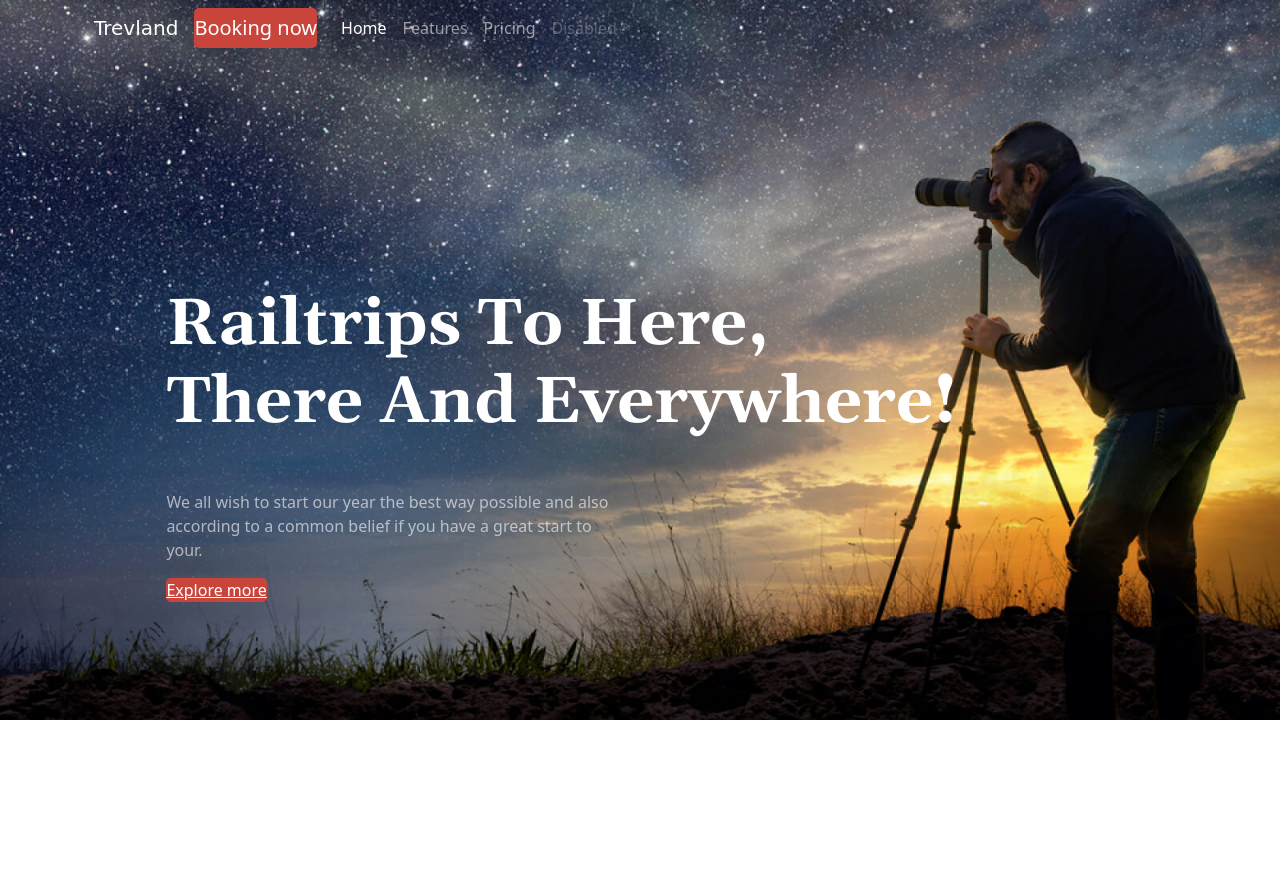
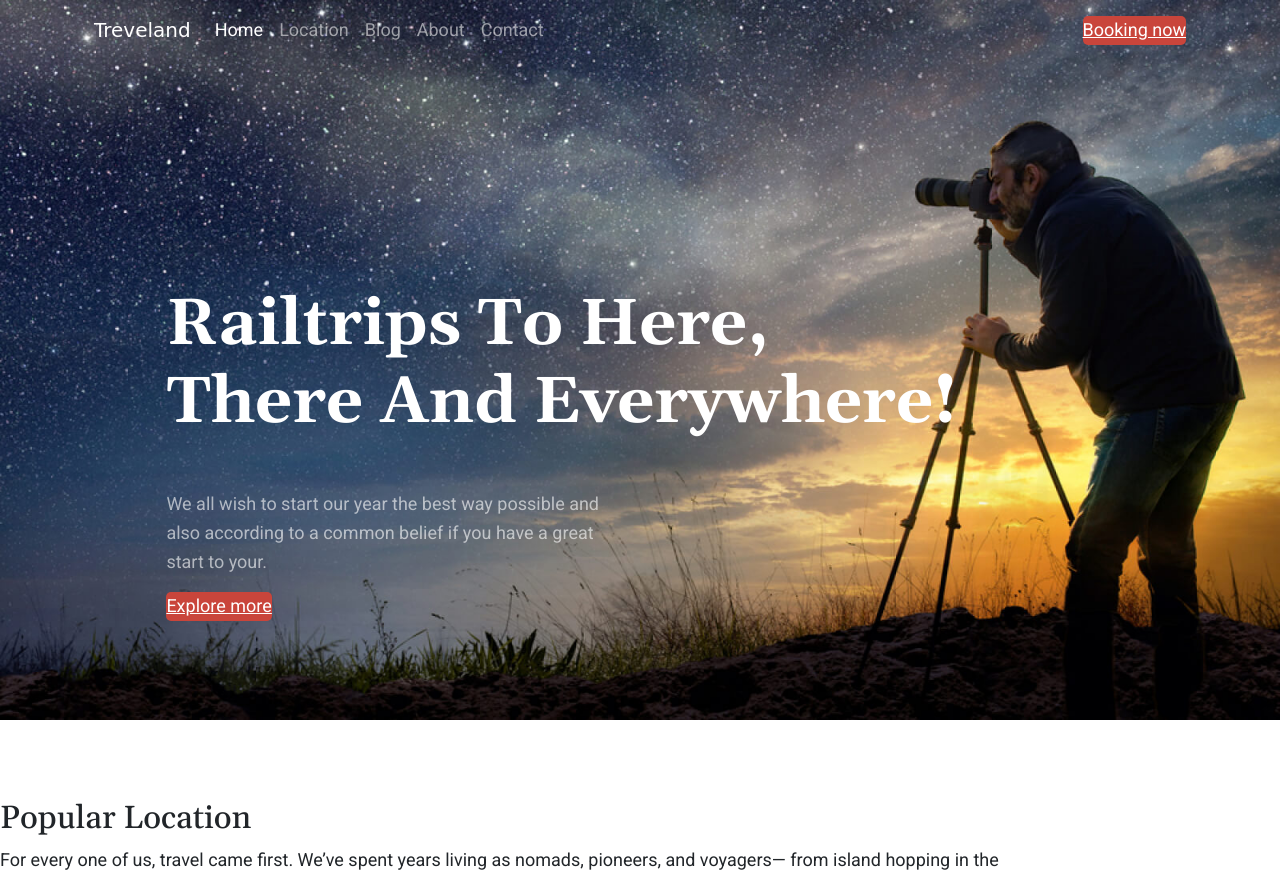
Before and after one commit to tortilla72/gb_traveland, a plain HTML site: page index.html in a window 1280 px wide. Shown: the top 878 px of the page. Before the commit the page ends 800 px from the top, so only its background shows below. Drawn offline with nearby package versions, Linux system fonts and the light colour scheme; a web font is replaced by a local one.

Commit message:
Update index.html

```diff
--- a/index.html
+++ b/index.html
@@ -5,40 +5,44 @@
     <meta charset="utf-8">
     <meta name="viewport" content="width=device-width, initial-scale=1">
 
-		<link rel="stylesheet" type="text/css" href="style.css">
 		<link rel="preconnect" href="https://fonts.gstatic.com">
 		<link href="https://fonts.googleapis.com/css2?family=Gelasio:wght@500;700&family=Ribeye&family=Roboto:wght@400;500&display=swap" rel="stylesheet">
 
     <!-- Bootstrap CSS -->
-    <link href="https://cdn.jsdelivr.net/npm/bootstrap@5.0.0-beta3/dist/css/bootstrap.min.css" rel="stylesheet" integrity="sha384-eOJMYsd53ii+scO/bJGFsiCZc+5NDVN2yr8+0RDqr0Ql0h+rP48ckxlpbzKgwra6" crossorigin="anonymous">
+		<link href="https://cdn.jsdelivr.net/npm/bootstrap@5.0.0-beta3/dist/css/bootstrap.min.css" rel="stylesheet" integrity="sha384-eOJMYsd53ii+scO/bJGFsiCZc+5NDVN2yr8+0RDqr0Ql0h+rP48ckxlpbzKgwra6" crossorigin="anonymous">
+
+		<link rel="stylesheet" type="text/css" href="style.css">
 
 		<title>Treveland</title>
   </head>
   <body>
 		<header class="header">
-			<nav class="navbar navbar-expand-lg navbar-dark bg-transparent container">
-				<div class="container-fluid menu">
-					<a class="navbar-brand logo" href="#">Trevland</a>
-					<a class="navbar-brand link__btn" href="#">Booking now</a>
+			<nav class="navbar navbar-expand-lg navbar-dark bg-transparent container navbar-padding">
+				<div class="container-fluid">
+					<a class="navbar-brand logo" href="#home">Treveland</a>
+					<div class="collapse navbar-collapse menu" id="navbarNav">
+						<ul class="navbar-nav">
+							<li class="nav-item">
+								<a class="nav-link active" aria-current="page" href="#home">Home</a>
+							</li>
+							<li class="nav-item">
+								<a class="nav-link" href="#location">Location</a>
+							</li>
+							<li class="nav-item">
+								<a class="nav-link" href="#">Blog</a>
+							</li>
+							<li class="nav-item">
+								<a class="nav-link" href="#">About</a>
+							</li>
+							<li class="nav-item">
+								<a class="nav-link" href="#">Contact</a>
+							</li>
+						</ul>
+					</div>
+					<a class="link__btn header__btn" href="#">Booking now</a>
 					<button class="navbar-toggler" type="button" data-bs-toggle="collapse" data-bs-target="#navbarNav" aria-controls="navbarNav" aria-expanded="false" aria-label="Toggle navigation">
 						<span class="navbar-toggler-icon"></span>
 					</button>
-					<div class="collapse navbar-collapse" id="navbarNav">
-						<ul class="navbar-nav">
-							<li class="nav-item">
-								<a class="nav-link active" aria-current="page" href="#">Home</a>
-							</li>
-							<li class="nav-item">
-								<a class="nav-link" href="#">Features</a>
-							</li>
-							<li class="nav-item">
-								<a class="nav-link" href="#">Pricing</a>
-							</li>
-							<li class="nav-item">
-								<a class="nav-link disabled" href="#" tabindex="-1" aria-disabled="true">Disabled</a>
-							</li>
-						</ul>
-					</div>
 				</div>
 			</nav>
 		</header>
@@ -47,9 +51,32 @@
 			<section id="home" class="home">
 				<h1 class=" heading home__heading">Railtrips To Here, There And Everywhere!</h1>
 				<p class="home__text">We all wish to start our year the best way possible and also according to a common belief if you have a great start to your.</p>
-				<a class="link__btn" href="#">Explore more</a>
+				<a class="link__btn home__btn" href="#">Explore more</a>
 			</section>
 		<!-- END HOME -->
+		<!-- START LOCATION -->
+			<section id="location" class="location">
+				<h2 class="heading">Popular Location</h2>
+				<p class="text-width">For every one of us, travel came first. We’ve spent years living as nomads, pioneers, and voyagers— from island hopping in the</p>
+				<div class="board container">
+					<div class="card">
+						<img src="img/istanbul.jpg" alt="photo Istanbul" class="card-img">
+						<h3 class="heading-3">Istanbul, Turkey</h3>
+						<p class="card-text">Istanbul is a major city in Turkey that straddles Europe.</p>
+					</div>
+					<div class="card">
+						<img src="img/kuala_lumpur.jpg" alt="photo Kuala Lumpur" class="card-img">
+						<h3 class="heading-3">Kuala Lumpur, malaysia</h3>
+						<p class="card-text">A 272-step long trek leads you to this century.</p>
+					</div>
+					<div class="card">
+						<img src="img/seoul.jpg" alt="photo Seoul" class="card-img">
+						<h3 class="heading-3">Seoul, South Korea</h3>
+						<p class="card-text">South Korea officially the Republic of Korea is a country in East Asia.</p>
+					</div>
+				</div>
+			</section>
+		<!-- END LOCATION -->
 		</main>
 
     <!-- Optional JavaScript; choose one of the two! -->
```
